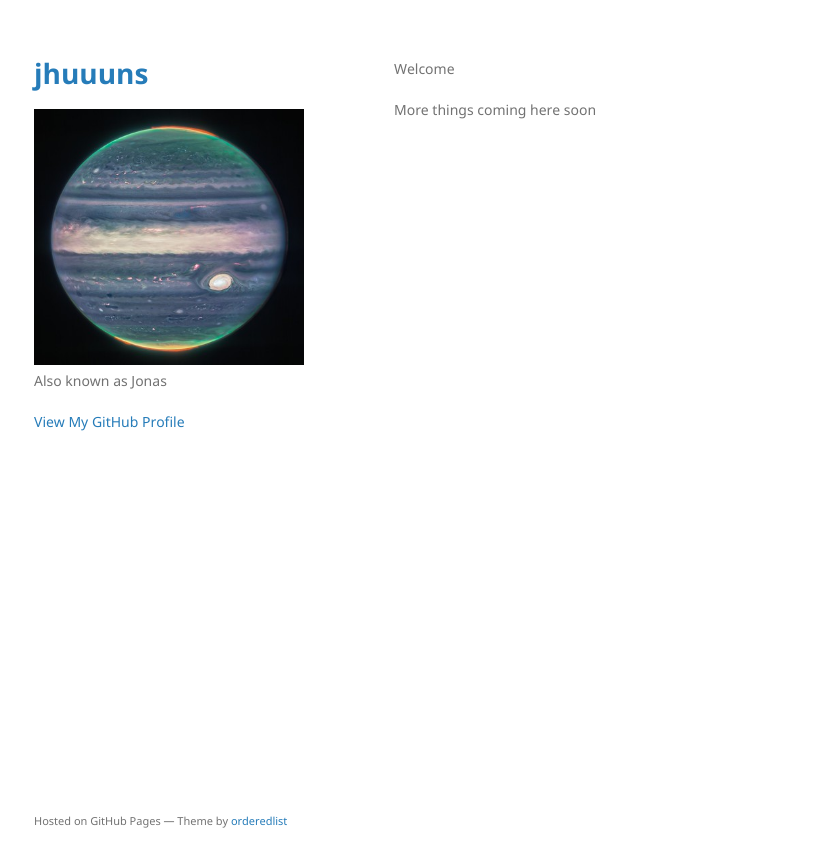
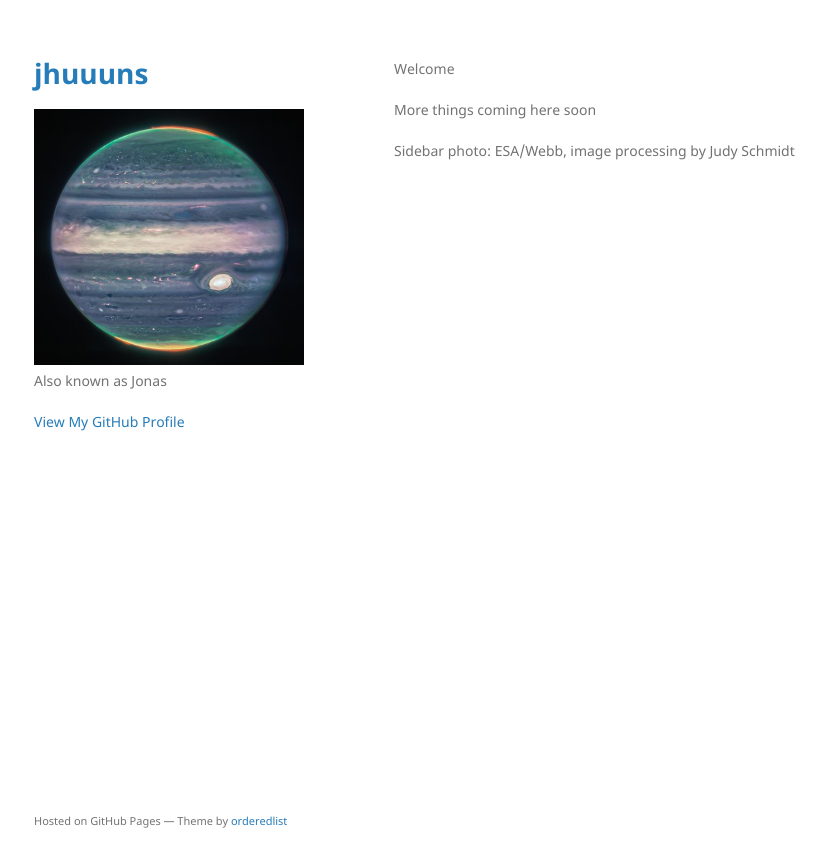
Before and after one commit to jonasbcarlsen/jonasbcarlsen.github.io, a Jekyll site: the page built from index.md, in a window 1280 px wide. Shown: the top 867 px of the page, without its empty margins (176-1001 px from the left). Built offline with Jekyll 4.4.1, drawn with Linux system fonts in a browser that asks for light colours.

Commit message:
Update index.md

```diff
--- a/index.md
+++ b/index.md
@@ -5,3 +5,5 @@ layout: default
 Welcome
 
 More things coming here soon
+
+Sidebar photo: ESA/Webb, image processing by Judy Schmidt
```
